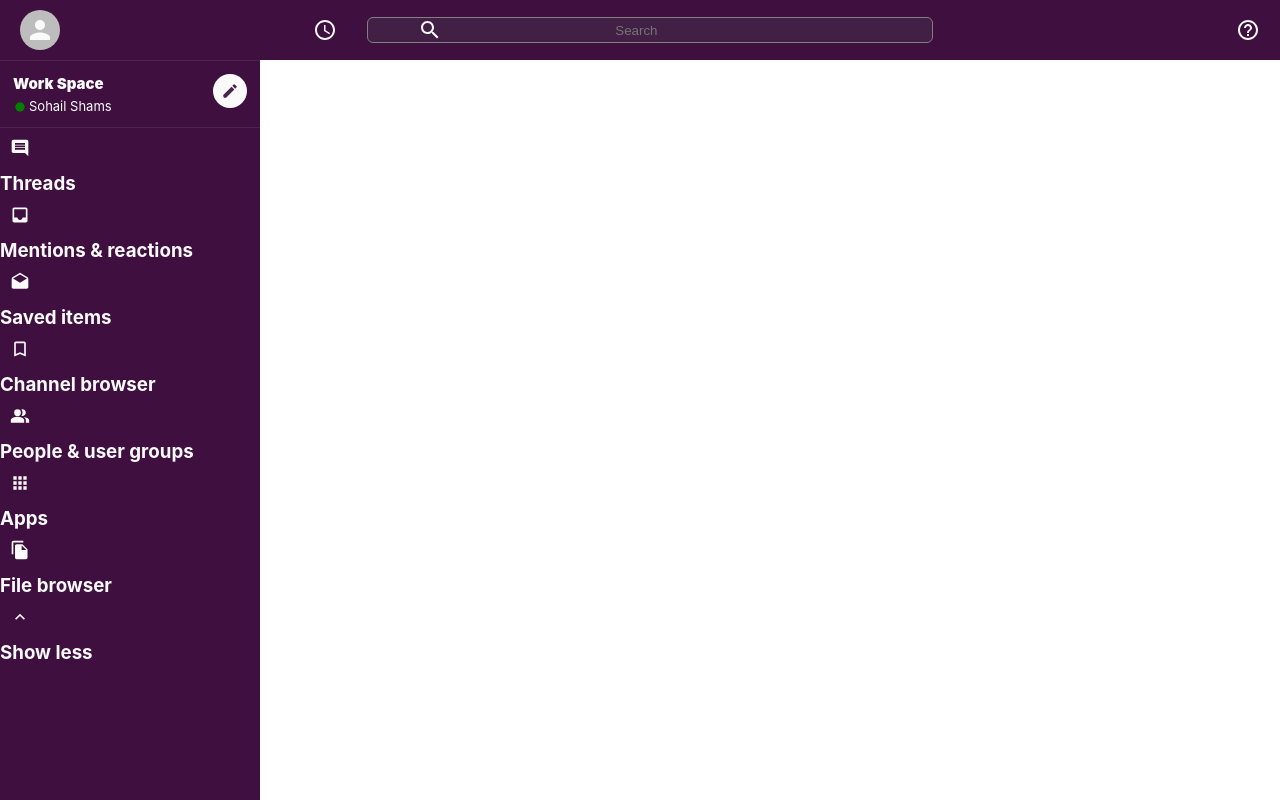
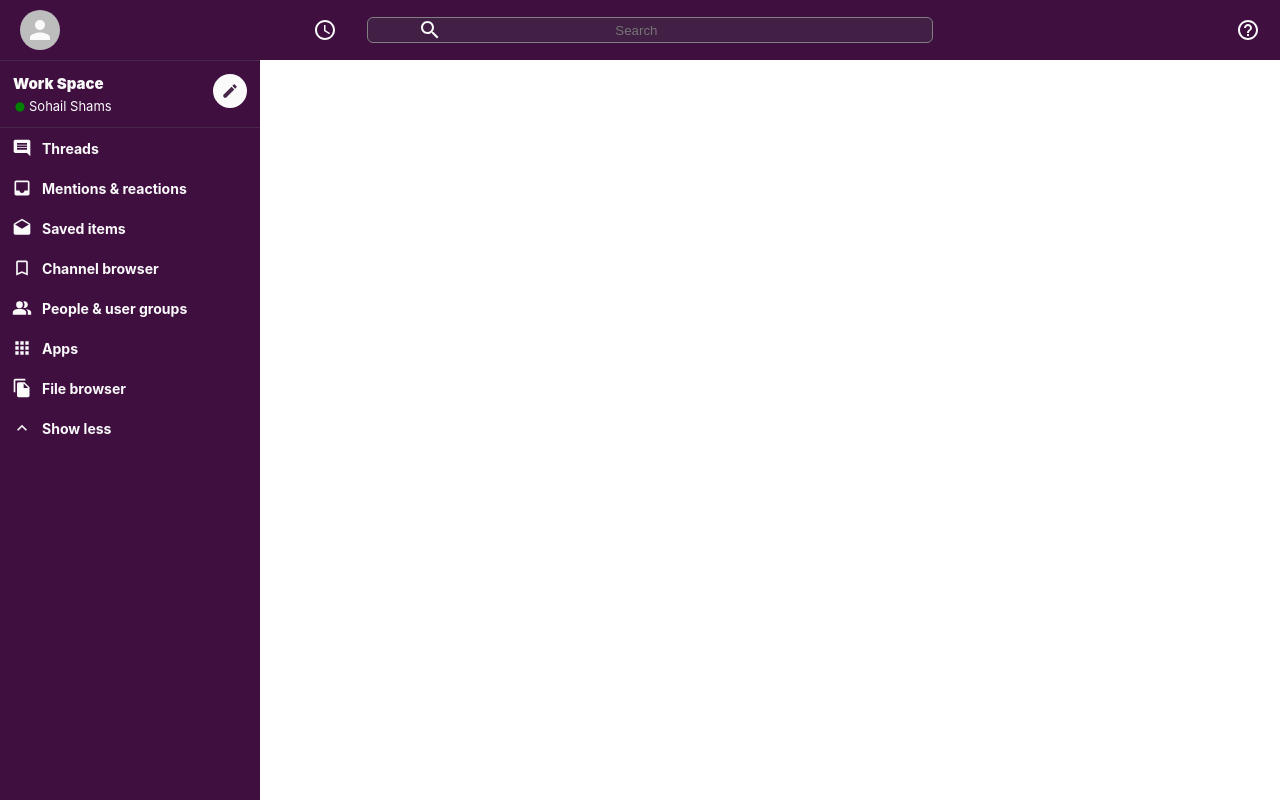
Before and after one commit to sohailshams/slack-clone, a React (Create React App) app: page / in a window 1280 px wide. Built offline with nearby package versions, Linux system fonts and the light colour scheme.

Commit message:
Added styling to sidebar icons and titles

```diff
--- a/src/components/SidebarOption.styles.js
+++ b/src/components/SidebarOption.styles.js
@@ -1,5 +1,11 @@
 import styled from 'styled-components';
 
-export const SidebarOptionContainer = styled.div``;
+export const SidebarOptionContainer = styled.div`
+  display: flex;
+  font-size: 12px;
+  align-items: center;
+  padding-left: 2px;
+  cursor: pointer;
+`;
 
 export const SidebarOptionChennel = styled.div``;
```
